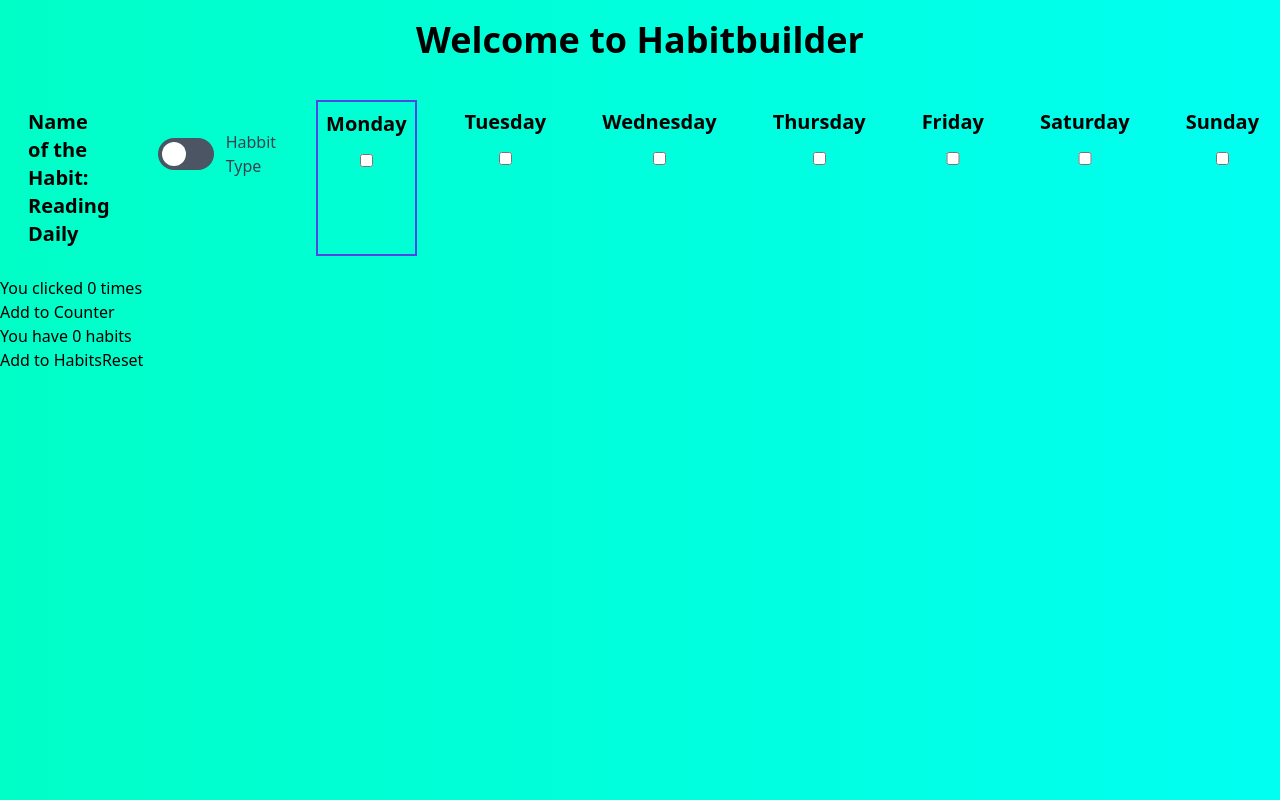
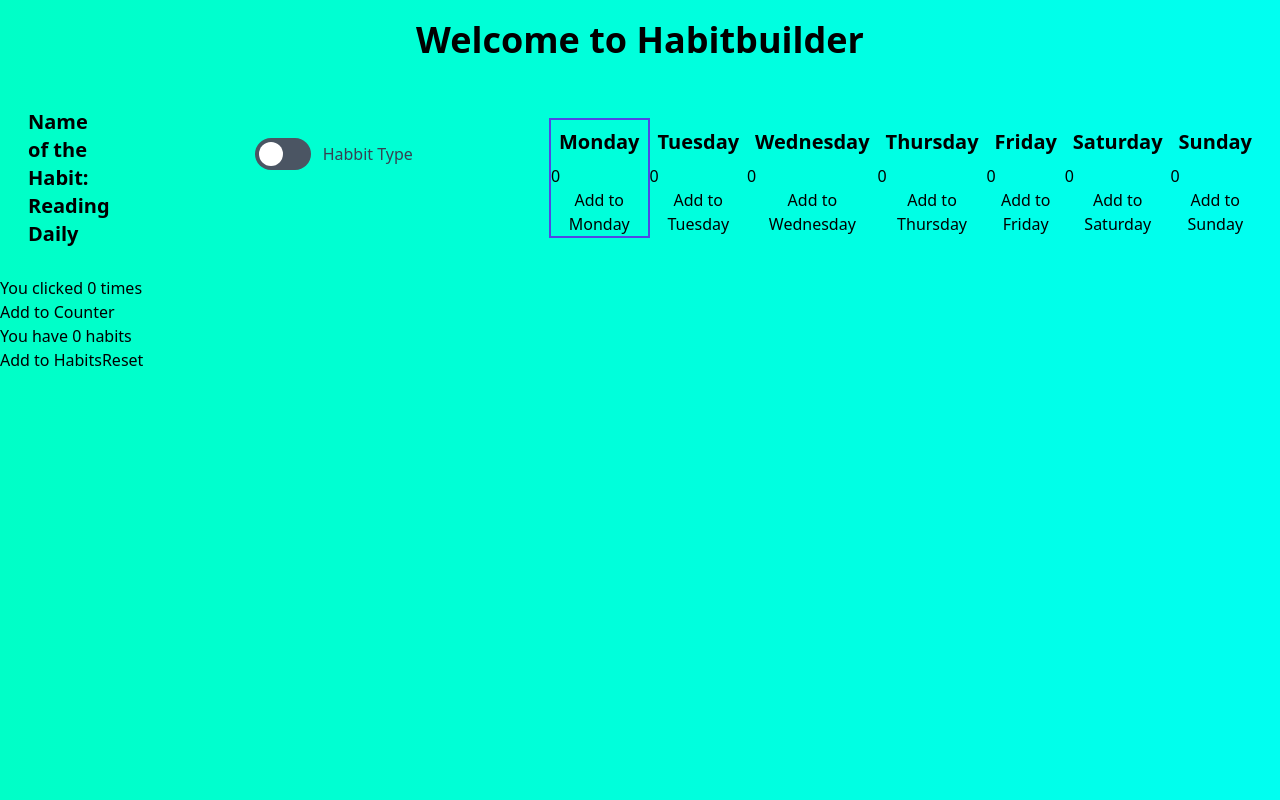
Before and after one commit to robonafisi/react-testing, a React (Create React App) app: page / in a window 1280 px wide. Built offline with nearby package versions, Linux system fonts and the light colour scheme.

Commit message:
Two habit types

```diff
--- a/src/App.js
+++ b/src/App.js
@@ -7,10 +7,23 @@ function App() {
 
   const [count, setCount] = useState(0);
   const [habitcount, setHabitcount] = useState(0);
+  const [habittype, setHabittype] = useState(false);
+  const [moncount, setMoncount] = useState(0);
+  const [tuecount, setTuecount] = useState(0);
+  const [wedcount, setWedcount] = useState(0);
+  const [thucount, setThucount] = useState(0);
+  const [fricount, setFricount] = useState(0);
+  const [satcount, setSatcount] = useState(0);
+  const [suncount, setSuncount] = useState(0);
+
 
    useEffect(() => {
     document.title = `You clicked ${count} times`;
   });
+
+  function toggleButton(){
+    setHabittype(!habittype)
+  }
 
   return (
     <div>
@@ -35,7 +48,7 @@ function App() {
 
             <div class="relative">
 
-              <input type="checkbox" id="toggleB" class="sr-only"/>
+              <input type="checkbox" id="toggleB" onClick={toggleButton} class="sr-only"/>
               <div class="block bg-gray-600 w-14 h-8 rounded-full"></div>
               <div class="dot absolute left-1 top-1 bg-white w-6 h-6 rounded-full transition"></div>
             </div>
@@ -45,6 +58,8 @@ function App() {
           </label>
         </div>
 
+        {habittype ?
+        <div className='flex items-center'>
         <div className='flex flex-col border-2 border-indigo-600'><p className='m-2 text-xl font-bold'>Monday</p><input type="checkbox" className='m-2'/></div>
         <div className='flex flex-col'><p className='m-2 text-xl font-bold'>Tuesday</p><input type="checkbox" className='m-2'/></div>
         <div className='flex flex-col'><p className='m-2 text-xl font-bold'>Wednesday</p><input type="checkbox" className='m-2'/></div>
@@ -52,6 +67,18 @@ function App() {
         <div className='flex flex-col'><p className='m-2 text-xl font-bold'>Friday</p><input type="checkbox" className='m-2'/></div>
         <div className='flex flex-col'><p className='m-2 text-xl font-bold'>Saturday</p><input type="checkbox" className='m-2'/></div>
         <div className='flex flex-col'><p className='m-2 text-xl font-bold'>Sunday</p><input type="checkbox" className='m-2'/></div>
+        </div> :
+        <div className='flex items-center'>
+        <div className='flex flex-col border-2 border-indigo-600'><p className='m-2 text-xl font-bold'>Monday</p><p>{moncount}</p><button onClick={() => setMoncount(moncount + 1)}>Add to Monday</button></div>
+        <div className='flex flex-col'><p className='m-2 text-xl font-bold'>Tuesday</p><p>{tuecount}</p><button onClick={() => setTuecount(tuecount + 1)}>Add to Tuesday</button></div>
+        <div className='flex flex-col'><p className='m-2 text-xl font-bold'>Wednesday</p><p>{wedcount}</p><button onClick={() => setWedcount(wedcount + 1)}>Add to Wednesday</button></div>
+        <div className='flex flex-col'><p className='m-2 text-xl font-bold'>Thursday</p><p>{thucount}</p><button onClick={() => setThucount(thucount + 1)}>Add to Thursday</button></div>
+        <div className='flex flex-col'><p className='m-2 text-xl font-bold'>Friday</p><p>{fricount}</p><button onClick={() => setFricount(fricount + 1)}>Add to Friday</button></div>
+        <div className='flex flex-col'><p className='m-2 text-xl font-bold'>Saturday</p><p>{satcount}</p><button onClick={() => setSatcount(satcount + 1)}>Add to Saturday</button></div>
+        <div className='flex flex-col'><p className='m-2 text-xl font-bold'>Sunday</p><p>{suncount}</p><button onClick={() => setSuncount(suncount + 1)}>Add to Sunday</button></div>
+        </div>
+      }
+
         </div>
       </div>
 
```
